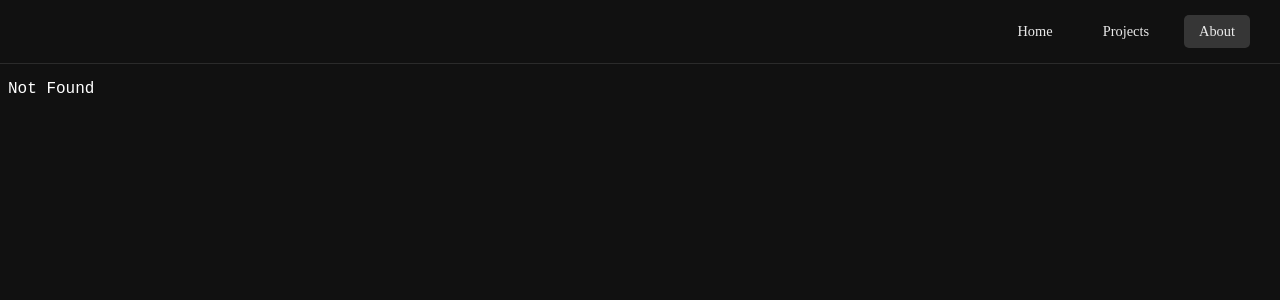
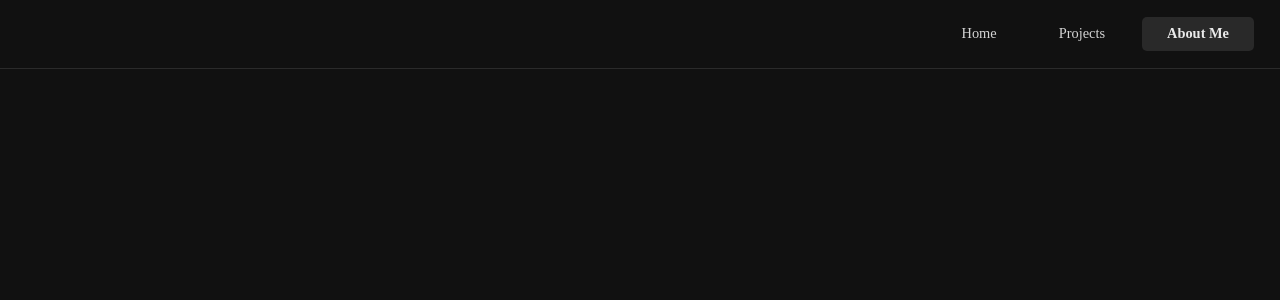
Before and after one commit to aneeley100/portfolio, a SvelteKit app: page /about in a window 1280 px wide. Before the commit this address had no page. Shown: the top 300 px of the page. Built offline with nearby package versions, Linux system fonts and the light colour scheme.

Commit message:
topbar styling changes and new pages

```diff
--- a/src/routes/+layout.svelte
+++ b/src/routes/+layout.svelte
@@ -4,9 +4,9 @@
   </script>
 
 <div id="topbar">
-    <div class="page-button" class:active={$page.url.pathname == "/"}>Home</div>
-    <div class="page-button" class:active={$page.url.pathname == "/projects"}>Projects</div>
-    <div class="page-button" class:active={$page.url.pathname == "/about"}>About</div>
+    <a href="/"><div class="page-button" class:active={$page.url.pathname == "/"}>Home</div></a>
+    <a href="/projects"><div class="page-button" class:active={$page.url.pathname == "/projects"}>Projects</div></a>
+    <a href="/about"><div class="page-button" class:active={$page.url.pathname == "/about"}>About Me</div></a>
 </div>
 <slot />
 
@@ -21,7 +21,7 @@
         top: 0;
         left: 0;
         width: 100vw;
-        height: 4rem;
+        height: 4.3rem;
         background-color: #111111;
         border-bottom: #eaeaea1e solid 1px;
         z-index: 100;
@@ -30,18 +30,31 @@
         display: flex;
         justify-content: center;
         align-items: center;
-        height: calc(100% - 30px);
-        padding: 0 15px;
+        height: calc(100% - 34px);
+        padding: 0 25px;
         font-size: 0.9rem;
         border-radius: 5px;
-        margin: 0 10px;
+        margin: 0 6px;
+        font-weight: 400;
         font-family: "JetBrains Mono";
-        color: #eaeaea;
+        color: #eaeaeae6;
         transition: all 0.2s ease;
     }
+    .page-button:hover {
+        cursor: pointer;
+        background-color: rgba(255, 255, 255, 0.1);
+    }
     .page-button.active {
-        font-weight: 500;
-        background-color: rgba(255, 255, 255, 0.158);
-
+        font-weight: 600;
+        color: #eaeaea;
+        background-color: rgba(255, 255, 255, 0.1);
+    }
+    a {
+        text-emphasis: none;
+        text-decoration: none;
+        height: 100%;
+        display: flex;
+        align-items: center;
+        position: relative;
     }
 </style>
--- a/src/routes/+page.svelte
+++ b/src/routes/+page.svelte
@@ -40,18 +40,19 @@
         flex-direction: column;
         justify-content: flex-start;
         align-items: flex-start;
-        height: 100vh;
+
         width: min(80vw, 900px);
         margin: 0 auto;
-        padding-top: 5rem;
+        padding-top: 7rem;
     }
     h1 {
         font-size: min(3.5rem, 7vw);
         font-family: "JetBrains Mono", monospace;
         font-weight: 700;
         line-height: 1.2;
-        margin-bottom: 1rem;
+        margin-bottom: 4rem;
         color: #eaeaea;
+        letter-spacing: 1.5px;
     }
 
     h4 {
```
Also changed, not shown: src/routes/about/+page.svelte (added), src/routes/projects/+page.svelte (added).
